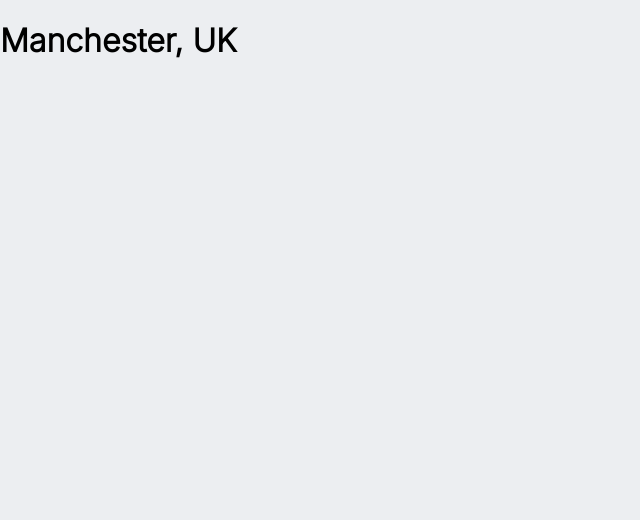
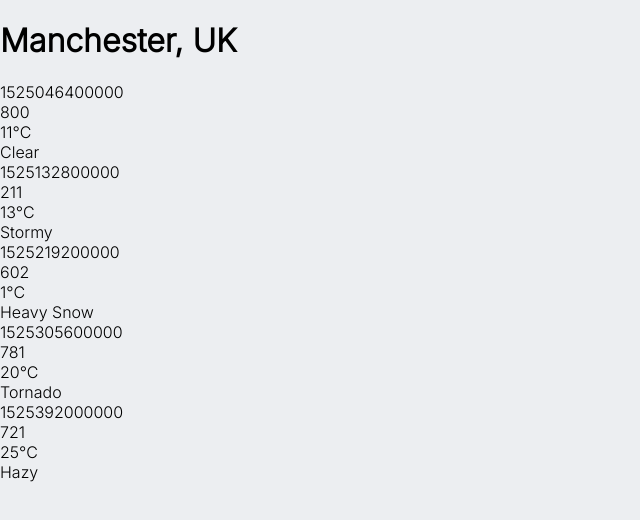
Before and after one commit to lewsmit2/weather-app, a React (Create React App) app: page / in a window 1280 px wide. Shown: the top 520 px of the page, without its empty margins (0-640 px from the left). Built offline with nearby package versions, Linux system fonts and the light colour scheme.

Commit message:
forecast summaries complete

```diff
--- a/src/components/App.js
+++ b/src/components/App.js
@@ -1,12 +1,14 @@
 import React from "react";
 import "../styles/App.css";
 import LocationDetails from "./LocationDetails";
+import ForecastSummaries from "./ForecastSummaries";
 
-function App({ location }) {
-  const { city, country } = location;
+function App(props) {
+  const { forecasts, location } = props;
   return (
     <div className="App">
-      <LocationDetails city={city} country={country} />
+      <LocationDetails city={location.city} country={location.country} />
+      <ForecastSummaries forecasts={forecasts} />
     </div>
   );
 }
--- /dev/null
+++ b/src/components/ForecastSummaries.js
@@ -0,0 +1,20 @@
+import React from "react";
+import ForecastSummary from "./ForecastSummary";
+
+function ForecastSummaries({ forecasts }) {
+  return (
+    <div className="forecast-summaries">
+      {forecasts.map((forecast) => (
+        <ForecastSummary
+          key={forecast.date}
+          date={forecast.date}
+          description={forecast.description}
+          icon={forecast.icon}
+          temperature={forecast.temperature}
+        />
+      ))}
+    </div>
+  );
+}
+
+export default ForecastSummaries;
--- a/src/index.js
+++ b/src/index.js
@@ -7,6 +7,6 @@ import forecast from "./data/forecast.json";
 const root = ReactDOM.createRoot(document.getElementById("root"));
 root.render(
   <React.StrictMode>
-    <App location={forecast.location} />
+    <App location={forecast.location} forecasts={forecast.forecasts} />
   </React.StrictMode>
 );
```
